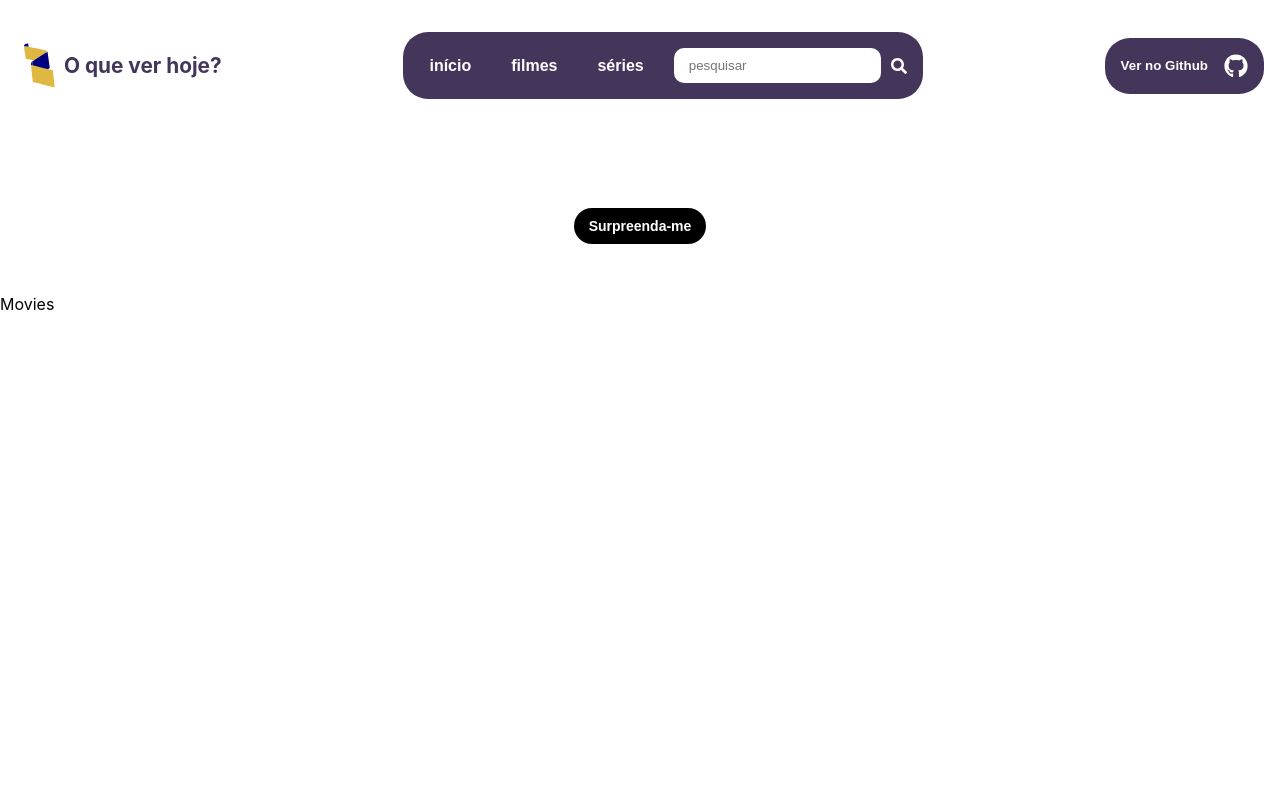
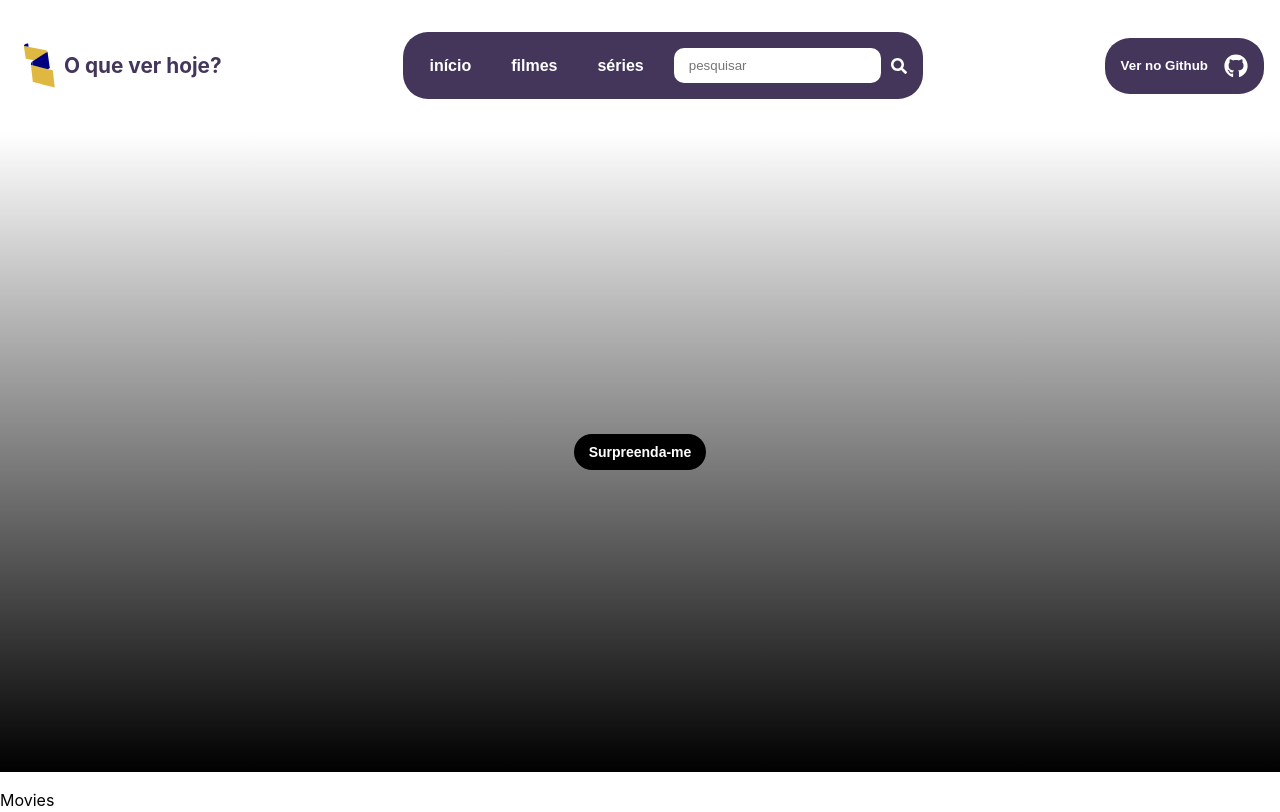
Before and after one commit to DavidEsdrs/o-que-ver-hoje-app, a React (Vite) app: page /filmes in a window 1280 px wide. Built offline with nearby package versions, Linux system fonts and the light colour scheme; no server answers.

Commit message:
feat: style container in such way that it fill the screen

```diff
--- a/src/components/SurpriseMovie/SurpriseMovie.jsx
+++ b/src/components/SurpriseMovie/SurpriseMovie.jsx
@@ -4,35 +4,39 @@ import { createContext, useContext, useState } from "react"
 
 const Container = styled.section`
   padding: 1rem;
-  width: 1280px;
-  max-width: 100%;
+  width: 100%;
   margin: 0 auto;
-  /* background-color: ${props => props.theme.mainColor}; */
+  height: 80vh;
 
   display: flex;
   flex-direction: column;
   align-items: center;
+  justify-content: center;
 
   position: relative;
 
   overflow: hidden;
-`
 
-const SessionTitle = styled.h3`
-  margin: 0 auto;
-  color: white;
-  margin-bottom: 1rem;
+  &::after {
+    position: absolute;
+    content: '';
+    width: 100%;
+    bottom: 0;
+    left: 0;
+    height: 100%;
+    z-index: 0;
+    background: linear-gradient(to bottom, rgba(0, 0, 0, 0.0) 0%, rgba(0, 0, 0, 1) 100%);
+    pointer-events: none;
+  }
 `
 
 const BackdropImage = styled.img`
   position: absolute;
   width: 100%;
 
-  /* Add the blur effect */
   filter: blur(8px);
   -webkit-filter: blur(8px);
 
-  /* Center and scale the image nicely */
   background-position: center;
   background-repeat: no-repeat;
   background-size: cover;
@@ -51,9 +55,6 @@ export function SurpriseMovie() {
     <BackdropContext.Provider value={{ setBackdropImage }}>
       <Container $backdrop={`https://image.tmdb.org/t/p/original${backdrop}`}>
         {backdrop && <BackdropImage src={`https://image.tmdb.org/t/p/original${backdrop}`} />}
-        <SessionTitle>
-          Descubra um filme aleatório
-        </SessionTitle>
         <SurpriseCard />
       </Container>
     </BackdropContext.Provider>
```
